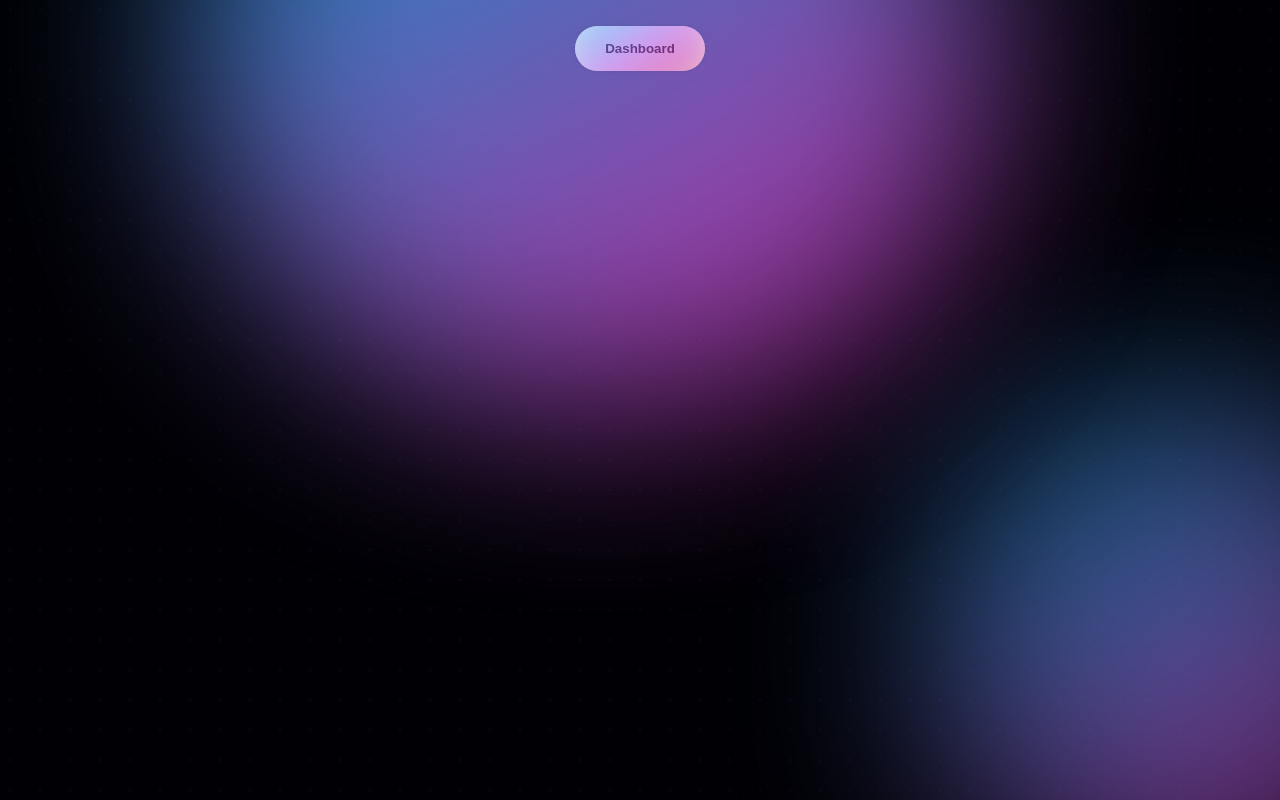
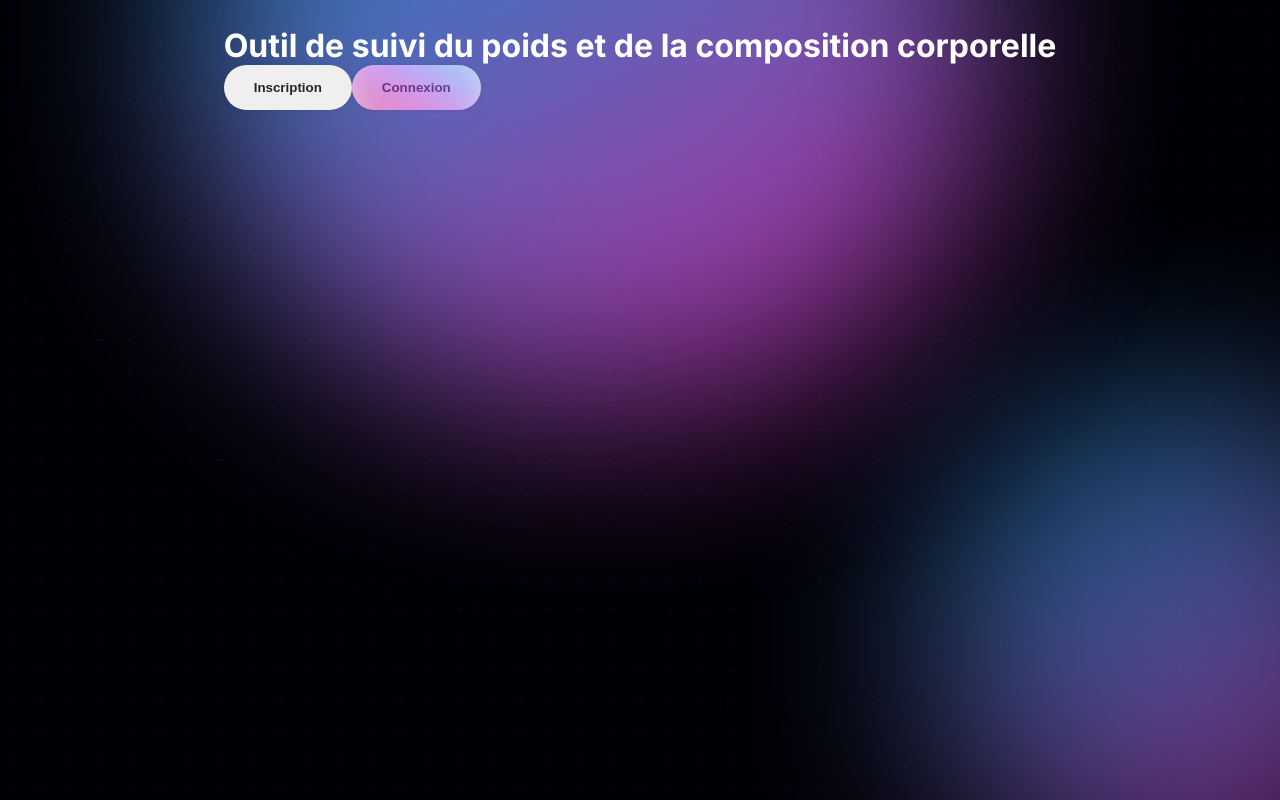
Before and after one commit to BetaPeche/sport-app, a React (Vite) app in the folder frontend/: page / in a window 1280 px wide. Built offline with nearby package versions, Linux system fonts and the light colour scheme.

Commit message:
Add 'inscription' button and title

```diff
--- a/frontend/src/pages/Home.tsx
+++ b/frontend/src/pages/Home.tsx
@@ -7,16 +7,22 @@ if (root) {
 
 const Home = () => {
     return (
-        <>
+        <main className="home">
+            <h1>Outil de suivi du poids et de la composition corporelle</h1>
+            <div className="main__buttons">
+                <Link to="/dashboard">
+                    <button className="button">Inscription</button>
+                </Link>
                 <Link to="/dashboard">
                     <button className="button">
-                    Dashboard
+                        Connexion
                         <div className="hoverEffect">
                             <div></div>
                         </div>
                     </button>
                 </Link>
-        </>
+            </div>
+        </main>
     )
 }
 
```
Lines whose indentation alone changed are shown as unchanged.
